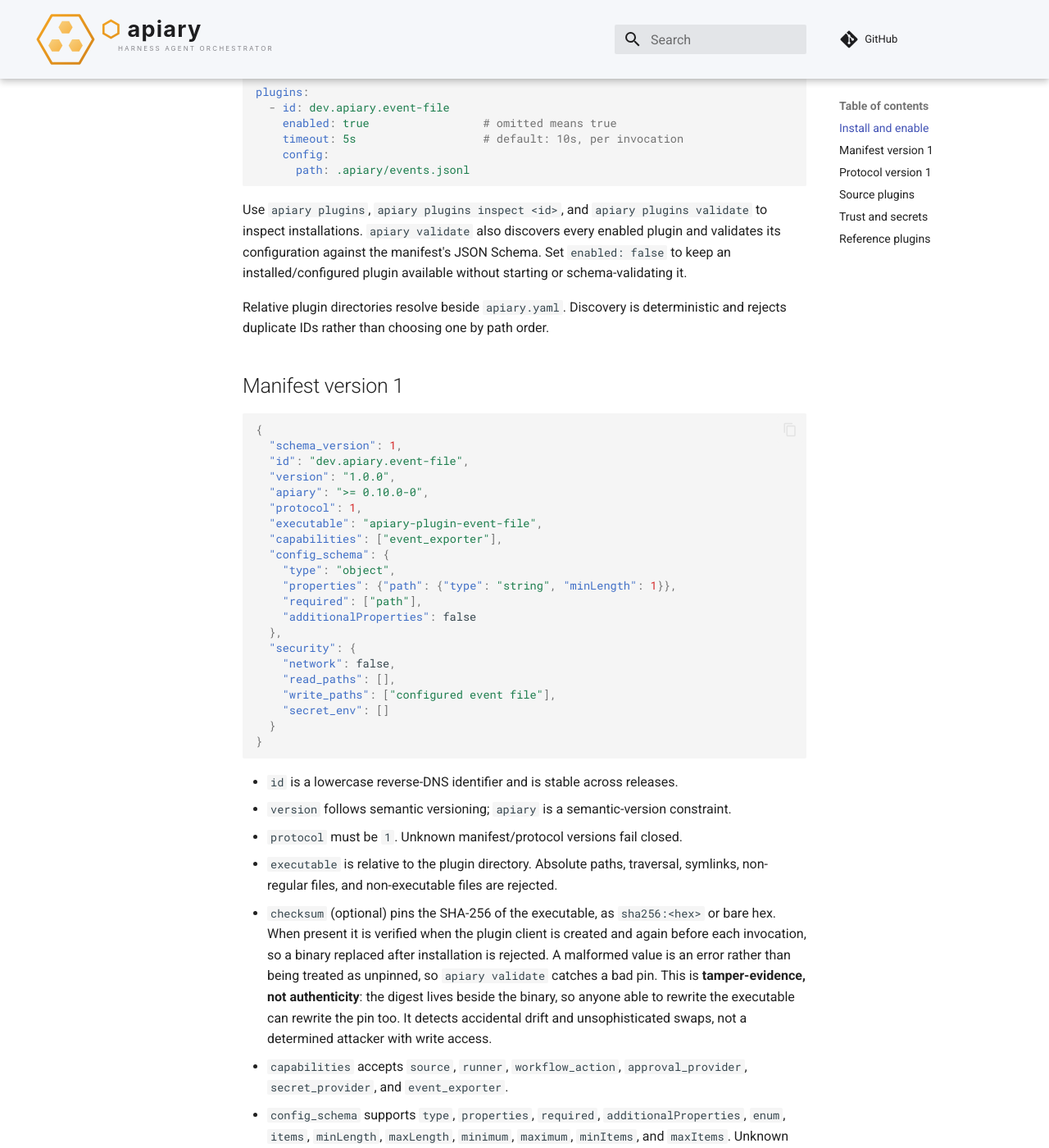
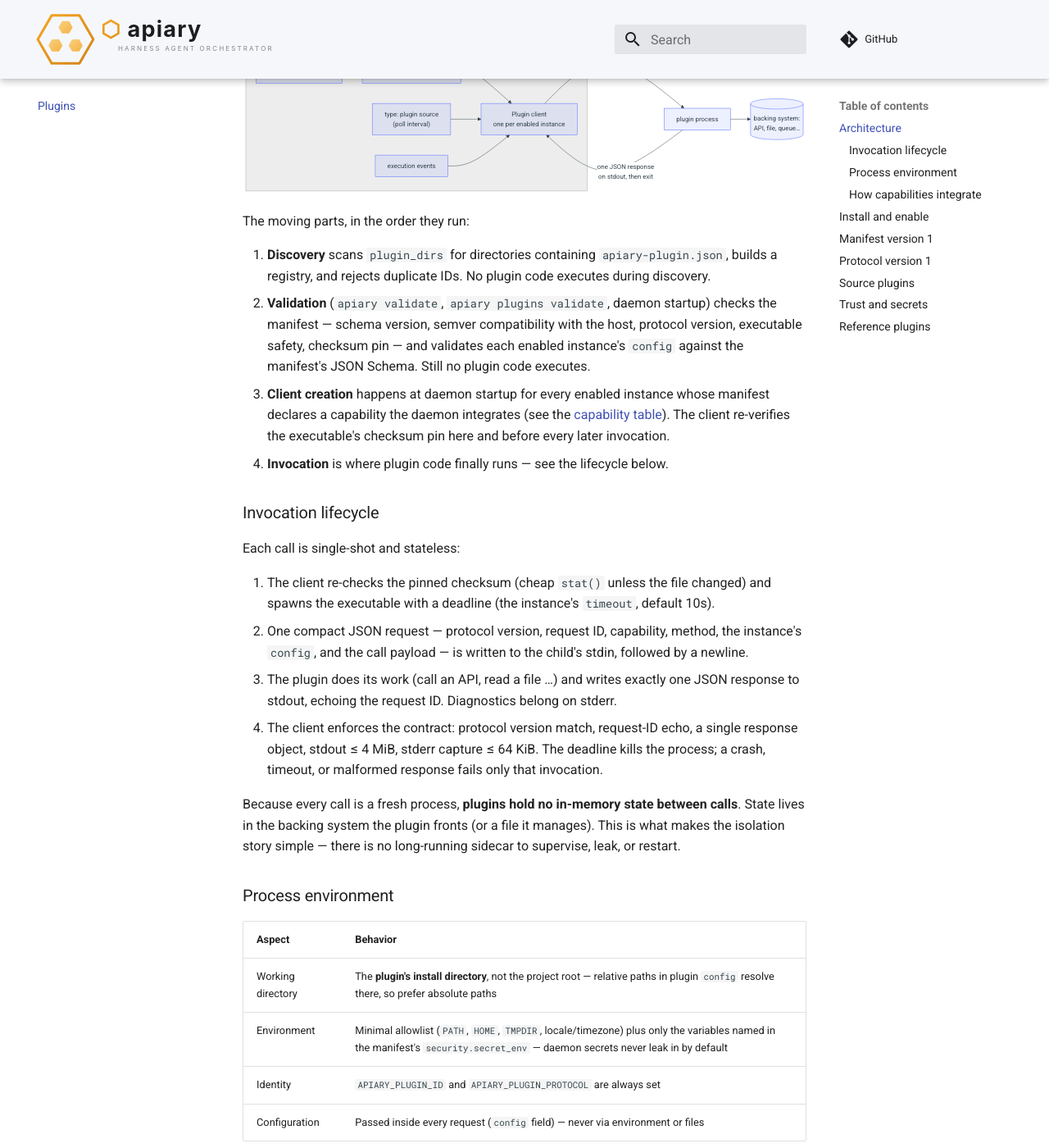
Before and after one commit to orlandoburli/apiary, an MkDocs documentation site: the page built from docs/plugins.md, in a window 1280 px wide and 1400 px high, scrolled down 521 px. Shown: the whole window at 82% size. Built offline with MkDocs 1.6.1 and Material for MkDocs 9.7.7, drawn with Linux system fonts in a browser that asks for light colours; comment, search, counter and statistics services are not loaded; some of the changed text lies outside the part shown.

Commit message:
docs(plugin): architecture section (lifecycle, process model, capability integration) + surface Plugins in nav and README docs table

````diff
--- a/docs/plugins.md
+++ b/docs/plugins.md
@@ -4,6 +4,86 @@ Apiary protocol 1 runs third-party extensions as child processes instead of
 loading Go binaries. A plugin crash, invalid response, or timeout terminates only
 that invocation; it does not crash the dispatcher. Plugins are never executed
 during discovery or configuration validation.
+
+## Architecture
+
+A plugin is an **executable file** (any language) installed in a directory
+together with a manifest. The daemon never links against it and never keeps it
+running: every call spawns a fresh process, writes one JSON request to its
+stdin, reads one JSON response from its stdout, and the process exits.
+
+```mermaid
+flowchart LR
+    subgraph daemon [apiary daemon]
+        DISC[Discovery<br/>plugin_dirs → registry] --> VAL[Validation<br/>manifest + config schema]
+        VAL --> CLIENT[Plugin client<br/>one per enabled instance]
+        SRC["type: plugin source<br/>(poll interval)"] --> CLIENT
+        EVT[execution events] --> CLIENT
+    end
+    CLIENT -- "spawn per call<br/>JSON on stdin" --> PROC[plugin process]
+    PROC -- "one JSON response<br/>on stdout, then exit" --> CLIENT
+    PROC --> BACKEND[(backing system:<br/>API, file, queue…)]
+```
+
+The moving parts, in the order they run:
+
+1. **Discovery** scans `plugin_dirs` for directories containing
+   `apiary-plugin.json`, builds a registry, and rejects duplicate IDs. No
+   plugin code executes during discovery.
+2. **Validation** (`apiary validate`, `apiary plugins validate`, daemon
+   startup) checks the manifest — schema version, semver compatibility with
+   the host, protocol version, executable safety, checksum pin — and
+   validates each enabled instance's `config` against the manifest's JSON
+   Schema. Still no plugin code executes.
+3. **Client creation** happens at daemon startup for every enabled instance
+   whose manifest declares a capability the daemon integrates (see the
+   [capability table](#protocol-version-1)). The client re-verifies the
+   executable's checksum pin here and before every later invocation.
+4. **Invocation** is where plugin code finally runs — see the lifecycle below.
+
+### Invocation lifecycle
+
+Each call is single-shot and stateless:
+
+1. The client re-checks the pinned checksum (cheap `stat()` unless the file
+   changed) and spawns the executable with a deadline (the instance's
+   `timeout`, default 10s).
+2. One compact JSON request — protocol version, request ID, capability,
+   method, the instance's `config`, and the call payload — is written to the
+   child's stdin, followed by a newline.
+3. The plugin does its work (call an API, read a file …) and writes exactly
+   one JSON response to stdout, echoing the request ID. Diagnostics belong on
+   stderr.
+4. The client enforces the contract: protocol version match, request-ID echo,
+   a single response object, stdout ≤ 4 MiB, stderr capture ≤ 64 KiB. The
+   deadline kills the process; a crash, timeout, or malformed response fails
+   only that invocation.
+
+Because every call is a fresh process, **plugins hold no in-memory state
+between calls**. State lives in the backing system the plugin fronts (or a
+file it manages). This is what makes the isolation story simple — there is no
+long-running sidecar to supervise, leak, or restart.
+
+### Process environment
+
+| Aspect | Behavior |
+|---|---|
+| Working directory | The **plugin's install directory**, not the project root — relative paths in plugin `config` resolve there, so prefer absolute paths |
+| Environment | Minimal allowlist (`PATH`, `HOME`, `TMPDIR`, locale/timezone) plus only the variables named in the manifest's `security.secret_env` — daemon secrets never leak in by default |
+| Identity | `APIARY_PLUGIN_ID` and `APIARY_PLUGIN_PROTOCOL` are always set |
+| Configuration | Passed inside every request (`config` field) — never via environment or files |
+
+### How capabilities integrate
+
+| Capability | When the daemon invokes it |
+|---|---|
+| `source` | A `sources[]` entry with `type: plugin` bridges to the instance; the daemon calls `poll` on the source's `poll_interval` and forwards `acknowledge`/`write_result` after dispatch. Polling only — plugins never push into the daemon |
+| `event_exporter` | Once per persisted (redacted) execution event |
+| `runner`, `workflow_action`, `approval_provider`, `secret_provider` | Reserved: manifest and transport are stable, daemon integration not yet wired |
+
+Failure semantics follow the integration point: a failed `poll` is logged and
+retried on the next interval like any source poll error; a failed `export` is
+logged and dropped. A plugin can never take the dispatcher down.
 
 ## Install and enable
 
--- a/mkdocs.yml
+++ b/mkdocs.yml
@@ -58,6 +58,7 @@ nav:
       - Plane: plane-source.md
       - Prometheus: prometheus-source.md
       - Dynatrace: dynatrace-source.md
+  - Plugins: plugins.md
   - Reference:
       - CLI: cli.md
       - Dashboard: dashboard.md
````
Also changed, not shown: README.md (+1 -0 lines).
